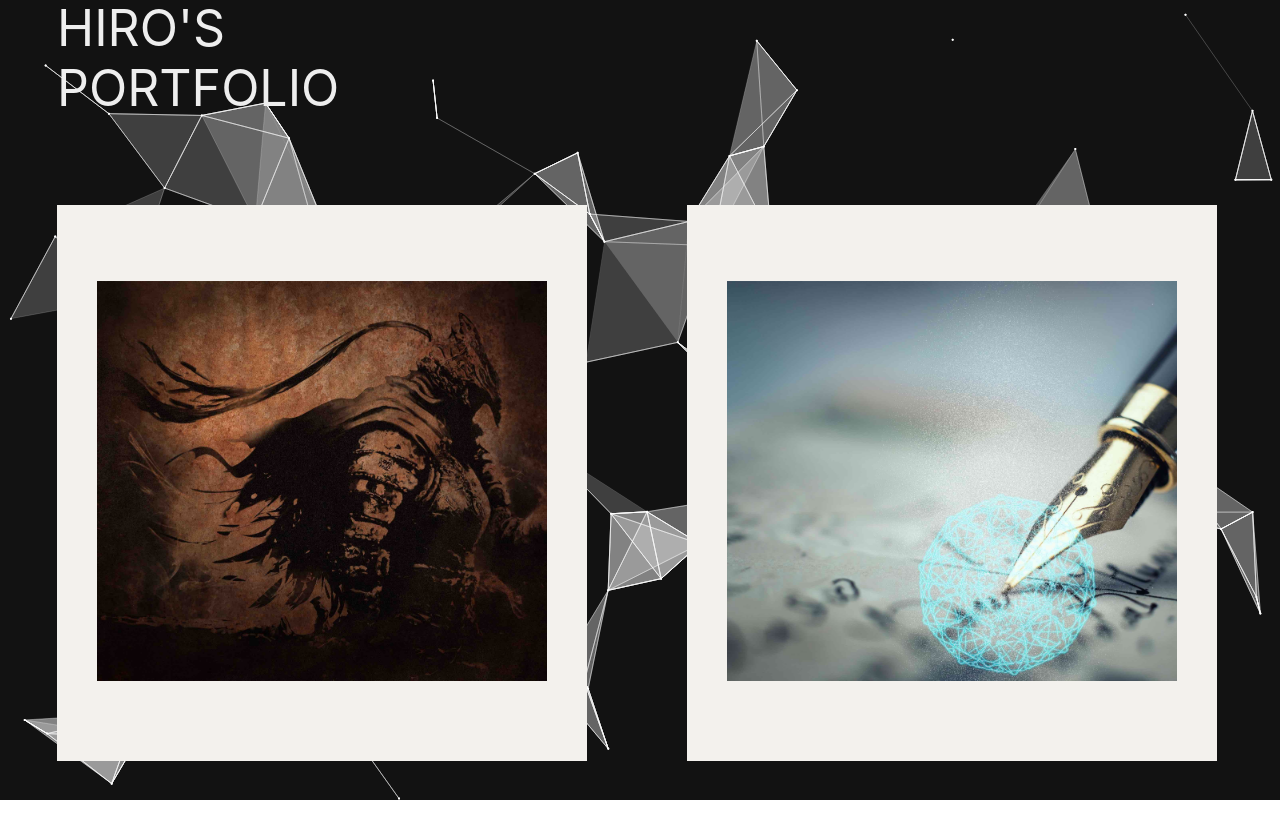
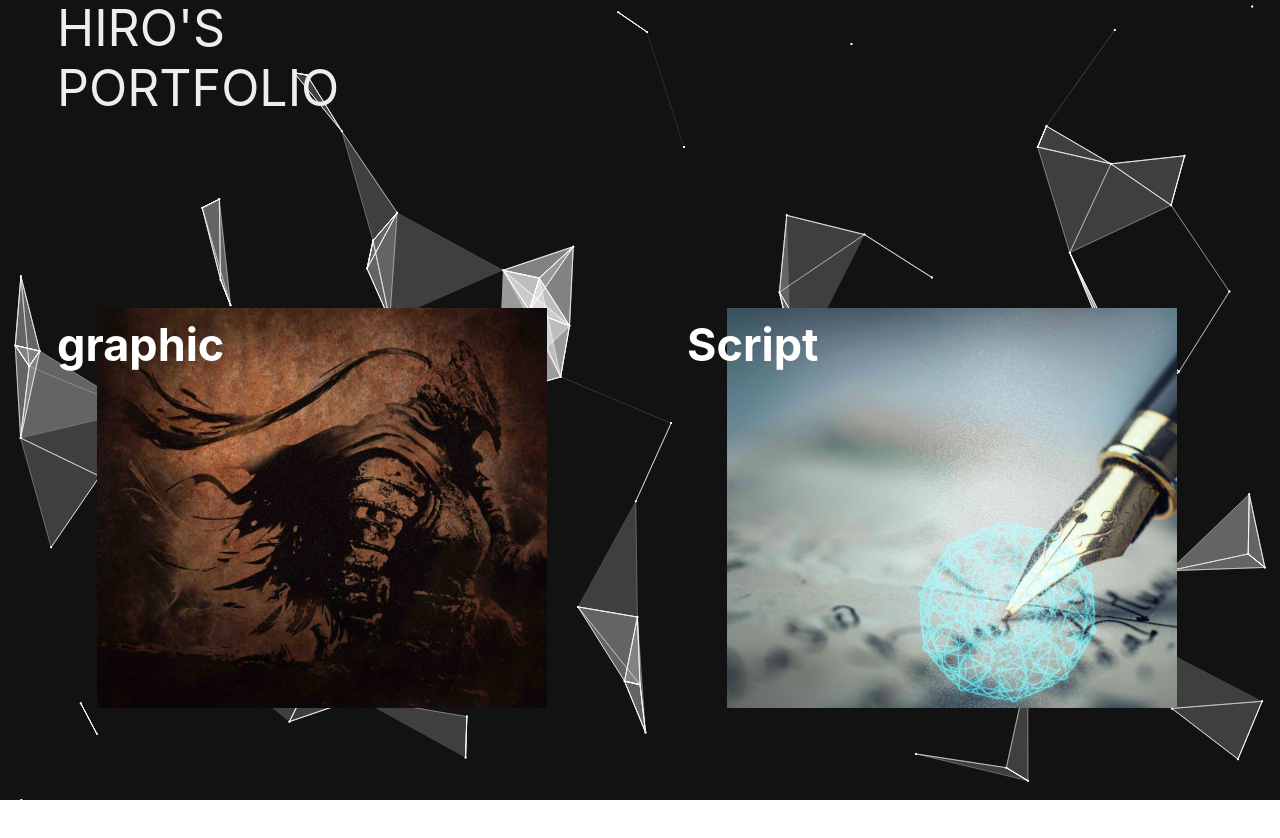
Before and after one commit to hiro881213/HirosPortfolio, a React (Create React App) app: page / in a window 1280 px wide. Shown: the top 838 px of the page. Built offline with nearby package versions, Linux system fonts and the light colour scheme; a web font is replaced by a local one.

Commit message:
タイトル設定

```diff
--- a/src/components/Menu/MenuItem.tsx
+++ b/src/components/Menu/MenuItem.tsx
@@ -5,6 +5,9 @@ export const MenuItem = (prop: any) => {
         <>
             <article className = 'post'>
                 <a href = {prop.url}>
+
+                    <span><label>{prop.children}</label></span>
+
                     <figure>
                         <img src = {prop.src} alt = 'image' />
                     </figure>
--- a/src/components/Menu/MenuList.tsx
+++ b/src/components/Menu/MenuList.tsx
@@ -13,8 +13,8 @@ export const MenuList = () => {
     return (
         <>
             <div className = 'posts-container'>
-                <MenuItem src = {graphic} url = {`${baseURL}graphic`}></MenuItem>
-                <MenuItem src = {script}  url = {`${baseURL}script`}></MenuItem>
+                <MenuItem src = {graphic} url = {`${baseURL}graphic`}>graphic</MenuItem>
+                <MenuItem src = {script}  url = {`${baseURL}script`}>Script</MenuItem>
                 <MenuItem src = {program}></MenuItem>
             </div>
         </>
--- a/src/components/Menu/scss/MenuList.scss
+++ b/src/components/Menu/scss/MenuList.scss
@@ -9,7 +9,7 @@ $--v-space: clamp(45px, 9vw, 60px);
     gap: 32px 100px;
     .post {
         padding: $--v-space 0;
-        background-color: #F3F1ED;
+        background-color: transparent;
     }
 }
 
@@ -25,6 +25,18 @@ $--v-space: clamp(45px, 9vw, 60px);
             width: 450px;
             height: 400px;
         }
+        SPAN {
+            position: sticky;
+            top: 230px;
+        }
+        LABEL {
+            color: #FFF;
+            font-weight: bold;
+            font-size: 45px;
+        }
+        A {
+            text-decoration: none;
+        }
     }
 }
 
@@ -36,5 +48,13 @@ $--v-space: clamp(45px, 9vw, 60px);
             width: 215px;
             height: 180px;
         }
+        LABEL {
+            color: #FFF;
+            font-weight: bold;
+            font-size: 45px;
+        }
+        A {
+            text-decoration: none;
+        }
     }
 }
```
